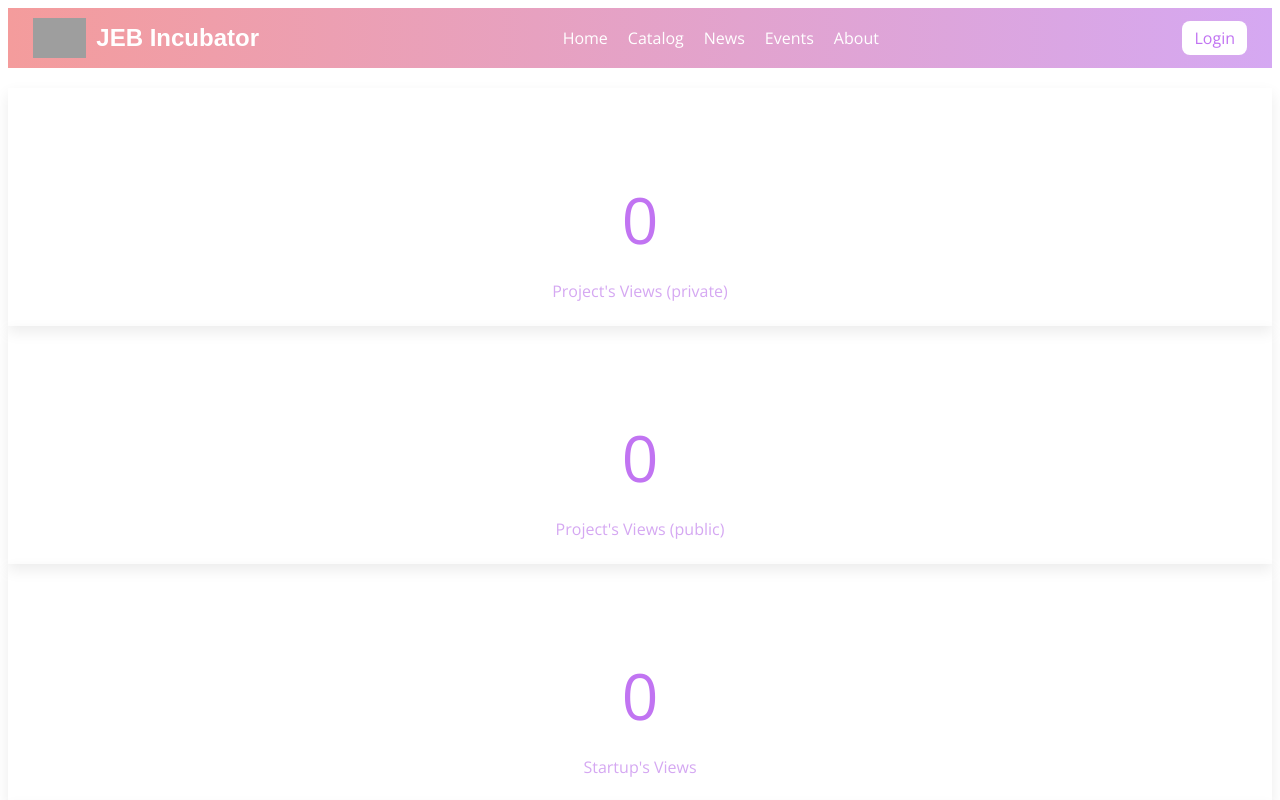
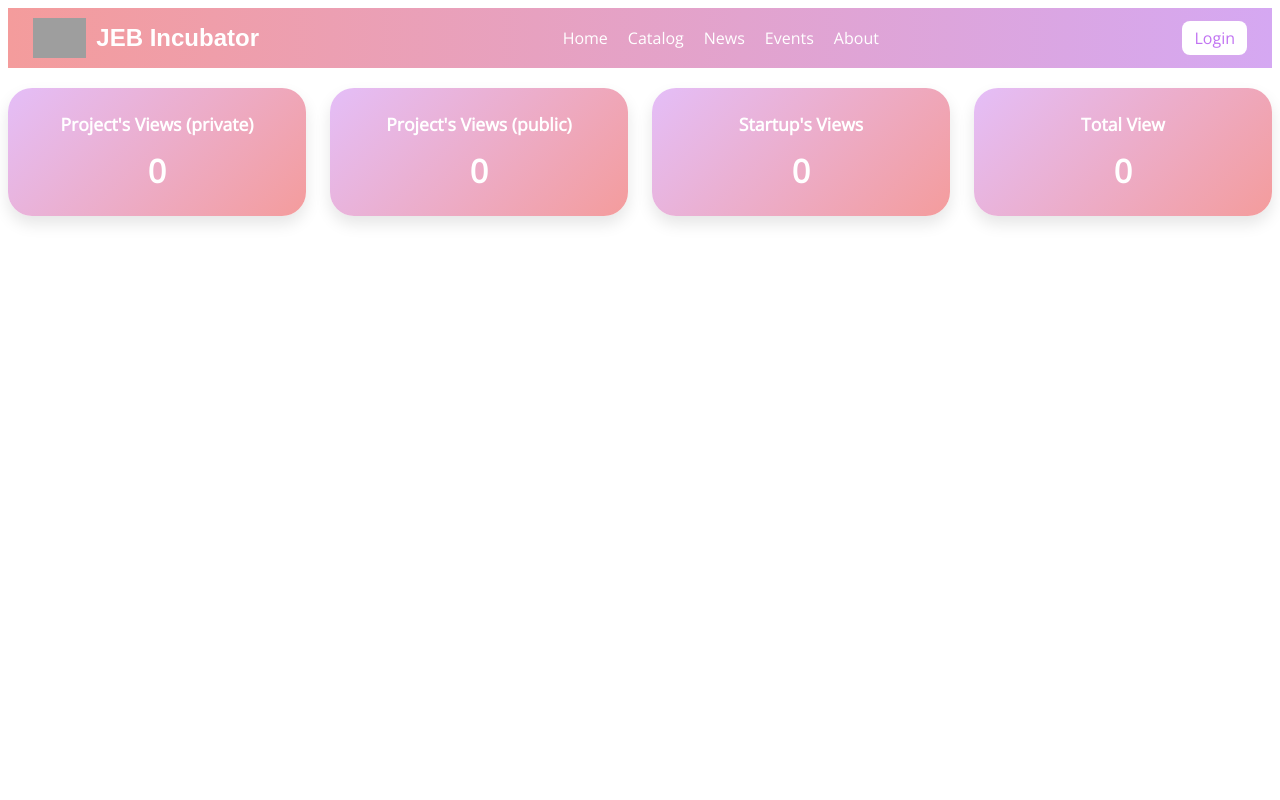
Before and after one commit to MysticOrga/Survivor, a Vue app in the folder frontend/: page /startup/dashboard in a window 1280 px wide. Shown: the top 800 px of the page. Built offline with nearby package versions, Linux system fonts and the light colour scheme; no server answers; grey boxes are pictures that could not be loaded.

Commit message:
style(Startup-dashboard): Re-styling startup's dashboard

```diff
--- a/frontend/src/views/startup/DashboardStartup.vue
+++ b/frontend/src/views/startup/DashboardStartup.vue
@@ -1,28 +1,22 @@
 <template>
-  <div class="stats">
-    <!-- <div class="stats-1">
-      <p>{{ totalStartup }}</p>
-      <span>Total Startup</span>
+  <div class="stats-container">
+    <div class="stats-card">
+      <div class="title">Project's Views (private)</div>
+      <div class="value">{{ projectViewprv }}</div>
     </div>
-    <div class="stats-2">
-      <p>{{ totalProjects }}</p>
-      <span>Total Project</span>
-    </div> -->
-    <div class="stats-3">
-      <p>{{ projectViewprv }}</p>
-      <span>Project's Views (private)</span>
+    <div class="stats-card">
+      <div class="title">Project's Views (public)</div>
+      <div class="value">{{ projectViewpblc }}</div>
+
     </div>
-    <div class="stats-4">
-      <p>{{ projectViewpblc }}</p>
-      <span>Project's Views (public)</span>
+    <div class="stats-card">
+      <div class="title">Startup's Views</div>
+      <div class="value">{{ startupView }}</div>
+
     </div>
-    <div class="stats-5">
-      <p>{{ startupView }}</p>
-      <span>Startup's Views</span>
-    </div>
-    <div class="stats-6">
-      <p>{{ totalView }}</p>
-      <span>Total View</span>
+    <div class="stats-card">
+      <div class="title">Total View</div>
+      <div class="value">{{ totalView }}</div>
     </div>
   </div>
 </template>
@@ -91,53 +85,40 @@ export default {
 </script>
 
 <style>
-.stats .stats-1 {
+.stats-container {
   display: grid;
-  box-shadow: 0 6px 14px rgba(0, 0, 0, 0.08);
-  padding: 1.5rem;
+  grid-template-columns: repeat(auto-fit, minmax(220px, 1fr));
+  gap: 1.5rem;
+  padding: 2rem;
 }
 
-.stats .stats-2 {
-  display: grid;
-  box-shadow: 0 6px 14px rgba(0, 0, 0, 0.08);
+.stats-card {
+  background: linear-gradient(135deg, var(--purple2), var(--pink2));
+  border-radius: 1.5rem;
   padding: 1.5rem;
+  box-shadow: 0 8px 16px rgba(0,0,0,0.1);
+  color: #fff;
+  text-align: center;
+  transition: transform 0.2s ease, box-shadow 0.2s ease;
 }
 
-.stats .stats-3 {
-  display: grid;
-  box-shadow: 0 6px 14px rgba(0, 0, 0, 0.08);
-  padding: 1.5rem;
+
+.stats-card .title {
+  font-size: 1.1rem;
+  font-weight: 600;
+  margin-bottom: 0.8rem;
+  color: #fff;
 }
 
-.stats .stats-4 {
-  display: grid;
-  box-shadow: 0 6px 14px rgba(0, 0, 0, 0.08);
-  padding: 1.5rem;
+.stats-card .value {
+  font-size: 2rem;
+  font-weight: bold;
+  color: #fff;
 }
 
-.stats .stats-5 {
-  display: grid;
-  box-shadow: 0 6px 14px rgba(0, 0, 0, 0.08);
-  padding: 1.5rem;
-}
-
-.stats .stats-6 {
-  display: grid;
-  box-shadow: 0 6px 14px rgba(0, 0, 0, 0.08);
-  padding: 1.5rem;
-}
-
-.stats p {
-  color: #c174f2;
-  text-decoration: solid;
-  text-align: center;
-  height: 40px;
-  font-size: 4rem;
-}
-
-.stats span {
-  display: block;
-  text-align: center;
-  color: #d5a8f2;
+@media (max-width: 600px) {
+  .stats-container {
+    grid-template-columns: 1fr;
+  }
 }
 </style>
```
